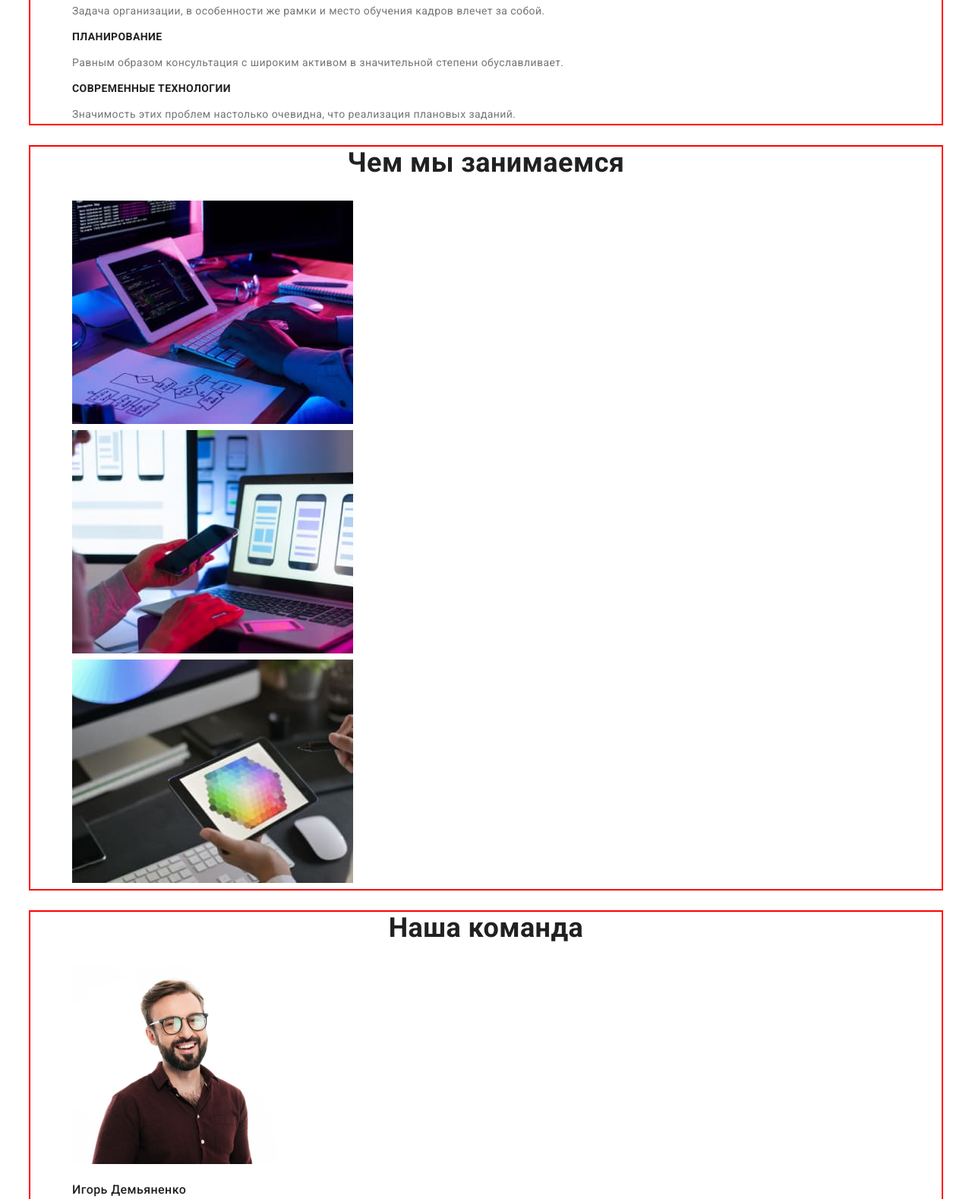
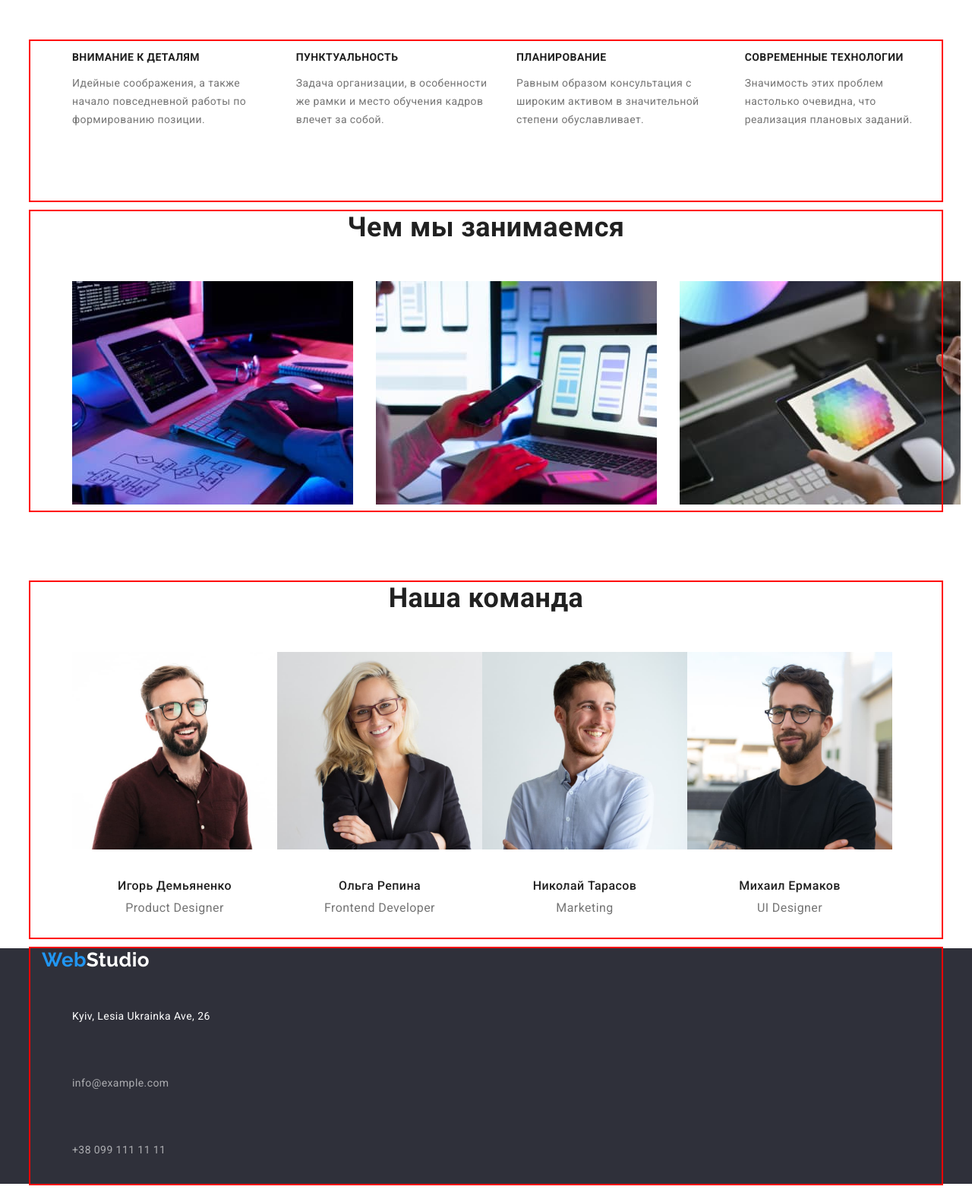
Before and after one commit to DenisBuk/goit-markup-hw-03, a plain HTML site: page index.html in a window 1280 px wide. Shown: the part 474-2052 px from the top of the page at 76% size. Drawn offline with nearby package versions, Linux system fonts and the light colour scheme.

Commit message:
index changes

```diff
--- a/css/style.css
+++ b/css/style.css
@@ -49,6 +49,9 @@ body {
 
 /*logo*/
 .logo {
+    padding-top: 25px;
+    padding-bottom: 25px;
+
     color:var(--blue-color);
     font-family: 'Raleway', cursive;
     font-weight: 700;
@@ -101,7 +104,7 @@ body {
 /*auth-nav*/
 .auth-nav{
     display: flex;
-    margin-left: 250px;
+    margin-left:auto;
     color:var(--grey-color);
 }
 
@@ -135,10 +138,16 @@ body {
 /*Hero*/
 
 .hero{
+    margin-top: 0;
+    margin-bottom: 94px;
+    text-align: center;
     background: var(--footer-color);
 }
 
 .hero-title{
+    margin-top: 0;
+    margin-bottom: 30px;
+
     color: var(--white-color);
     font-weight: 900;
     font-size: 44px;
@@ -146,9 +155,13 @@ body {
     text-align: center;
     letter-spacing: 0.06em;
     text-transform: uppercase;
+
 }
 
 .hero-button{
+    margin-top: 0;
+    margin-bottom: 200px;
+
     cursor: pointer;
     font-family: inherit;
     color: var(--white-color);
@@ -162,12 +175,24 @@ body {
 }
 
 /*index section */
-.section-title{
-    color: var(--primary-color);
-    font-weight: 700;
-    font-size: 36px;
-    line-height: 1.17;
-    text-align: center;
+
+.visually-hidden{
+    position: absolute;
+    width: 1px;
+    height: 1px;
+    margin: -1px;
+    border: 0;
+    padding: 0;
+
+    white-space: nowrap;
+    clip-path: inset(100%);
+    clip: rect(0 0 0 0);
+    overflow: hidden;
+}
+
+.title-flex{
+    display: flex;
+    gap: 30px;
 }
 
 .studio-title{
@@ -178,19 +203,60 @@ body {
     text-transform: uppercase;
 }
 
+.title-pad{
+    margin-top: 0;
+    margin-bottom: 94px;
+}
+
+.section-title{
+    margin-top: 0;
+    margin-bottom: 50px;
+    color: var(--primary-color);
+    font-weight: 700;
+    font-size: 36px;
+    line-height: 1.17;
+    text-align: center;
+}
+
+.image-flex{
+    display: flex;
+    gap: 30px;
+
+    margin-top: 0;
+    margin-bottom: 94px;
+}
+
+.flex-team{
+    display: flex;
+    align-items:center;
+}
+
 /*index section */
 
+.image-pad{
+    margin-top: 0;
+    margin-bottom: 30px;
+}
+
 .team-name{
+    margin-top: 0;
+    margin-bottom: 10px;
+
     color: var(--primary-color);
     font-weight: 500;
     font-size: 16px;
     line-height:1.19;
+    text-align: center;
 }
 
 .team-work{
+    margin-top: 0;
+    margin-bottom: 30px;
+
     font-weight: 400;
     font-size: 16px;
     line-height:1.19;
+    text-align: center;
 }
 
 /* section portfolio*/
--- a/index.html
+++ b/index.html
@@ -42,23 +42,23 @@
 
     <section>
         <div class="container">
-        <h2 class="section-title">Наші особливості</h2>
-        <ul class="list">
-            <li>
+        <h2 class="section-title visually-hidden">Наші особливості</h2>
+        <ul class="list title-flex">
+            <li class="item">
                 <h3 class="studio-title">Внимание к деталям</h3>
-                <p>Идейные соображения, а также начало повседневной работы по формированию позиции.</p>
+                <p class="title-pad">Идейные соображения, а также начало повседневной работы по формированию позиции.</p>
             </li>
-            <li>
+            <li class="item">
                 <h3  class="studio-title" >Пунктуальность</h3>
-                <p>Задача организации, в особенности же рамки и место обучения кадров влечет за собой.</p>
+                <p class="title-pad">Задача организации, в особенности же рамки и место обучения кадров влечет за собой.</p>
             </li>
-            <li>
+            <li class="item">
                 <h3 class="studio-title">Планирование</h3>
-                <p>Равным образом консультация с широким активом в значительной степени обуславливает.</p>
+                <p class="title-pad">Равным образом консультация с широким активом в значительной степени обуславливает.</p>
             </li>
-            <li>
+            <li class="item">
                 <h3 class="studio-title">Современные технологии</h3>
-                <p>Значимость этих проблем настолько очевидна, что реализация плановых заданий.</p>
+                <p class="title-pad">Значимость этих проблем настолько очевидна, что реализация плановых заданий.</p>
             </li>
         </ul>
     </div>
@@ -68,7 +68,7 @@
     <section>
         <div class="container">
         <h2 class="section-title">Чем мы занимаемся</h2>
-        <Ul class="list">
+        <Ul class="list image-flex">
             <li><img src="./images/images-index/computer.jpg" alt="computer" width="370"></li>
             <li><img src="./images/images-index/mobile_phone.jpg" alt="mobile_phone" width="370"></li>
             <li><img src="./images/images-index/tablet.jpg" alt="tablet" width="370"></li>
@@ -79,21 +79,21 @@
     <section>
         <div class="container">
         <h2 class="section-title">Наша команда</h2>
-<Ul class="list">
+<Ul class="list flex-team">
     <li>
-        <img src="./images/images-index/Igor.jpg" alt="Игорь Демьяненко" width="270">
+        <img class="image-pad" src="./images/images-index/Igor.jpg" alt="Игорь Демьяненко" width="270">
         <h3 class="team-name">Игорь Демьяненко</h3>
-        <p>Product Designer</p>
+        <p class="team-work">Product Designer</p>
     </li>
-    <li> <img src="./images/images-index/Olga.jpg" alt="Ольга Репина" width="270">
+    <li> <img class="image-pad"  src="./images/images-index/Olga.jpg" alt="Ольга Репина" width="270">
         <h3 class="team-name">Ольга Репина</h3>
-        <p>Frontend Developer</p>
+        <p class="team-work">Frontend Developer</p>
     </li>
-    <li><img src="./images/images-index/Nikolai.jpg" alt="Николай Тарасов" width="270">
+    <li><img  class="image-pad" src="./images/images-index/Nikolai.jpg" alt="Николай Тарасов" width="270">
         <h3 class="team-name">Николай Тарасов</h3>
-        <p>Marketing</p>
+        <p class="team-work">Marketing</p>
     </li>
-    <li><img src="./images/images-index/Mihail.jpg" alt="Михаил Ермаков" width="270">
+    <li><img class="image-pad" src="./images/images-index/Mihail.jpg" alt="Михаил Ермаков" width="270">
         <h3 class="team-name">Михаил Ермаков</h3>
         <p class="team-work">UI Designer</p>
     </li>
```
